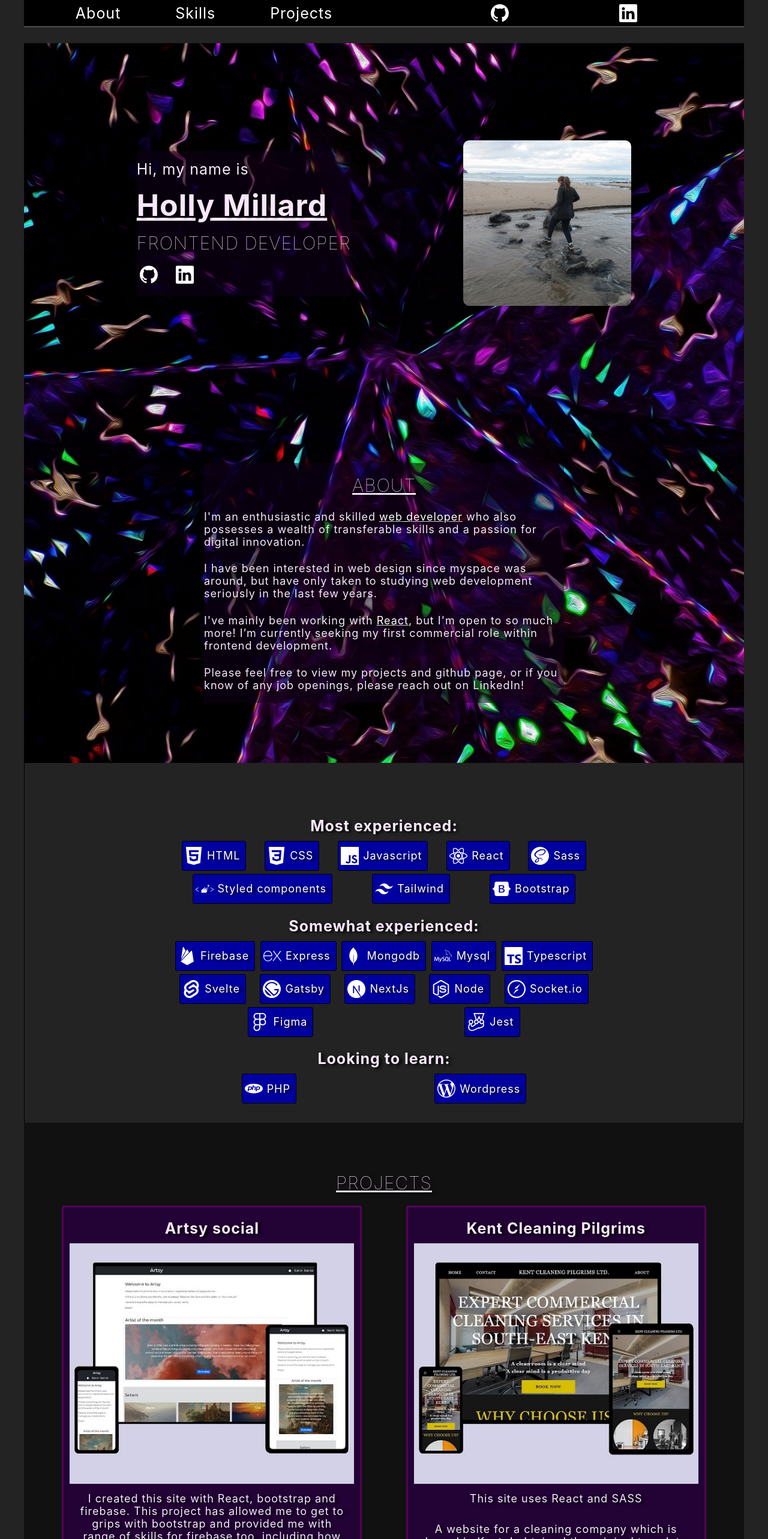
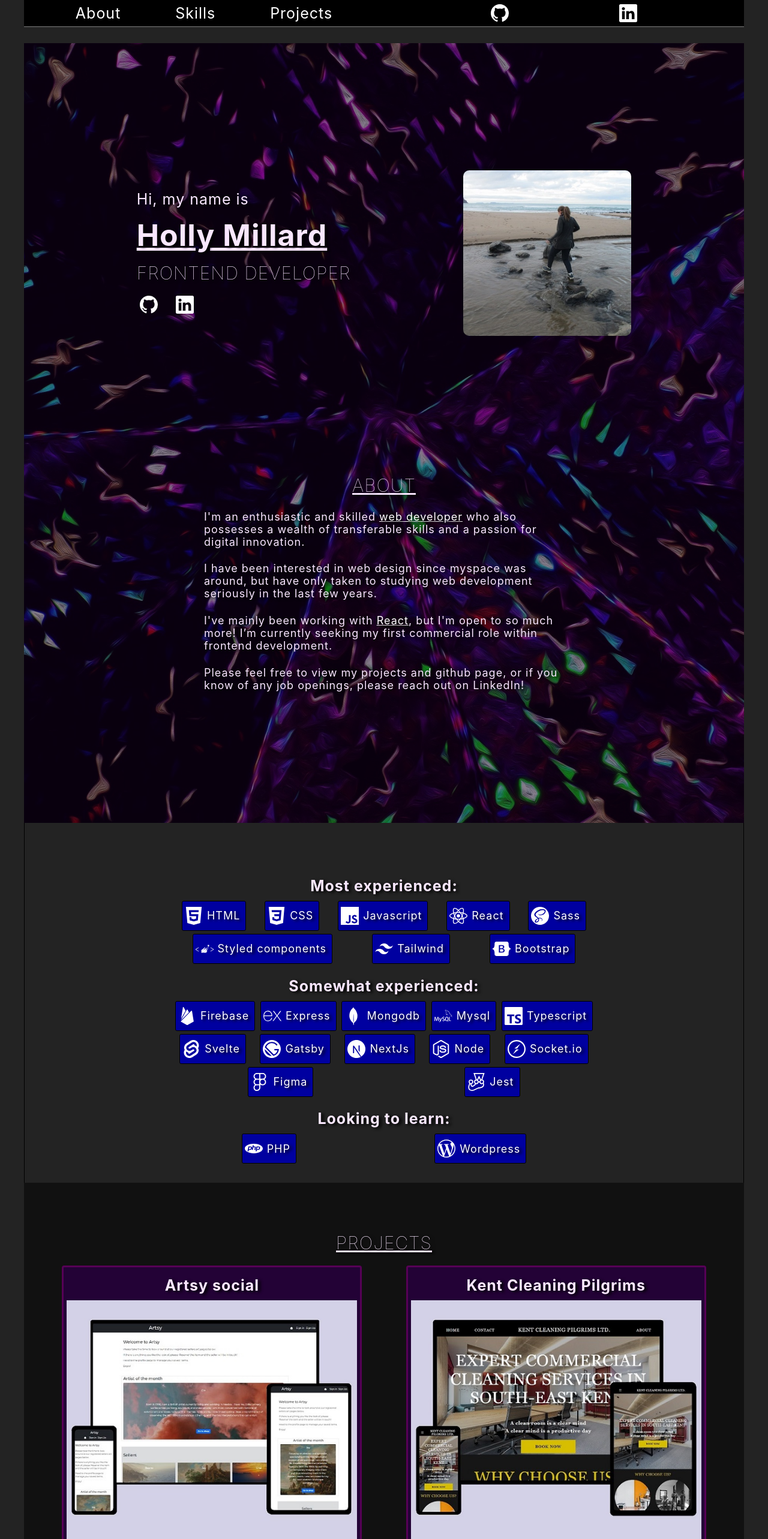
Before and after one commit to hmilly/hm, a React (Create React App) app: page / in a window 1280 px wide. Shown: the top 2566 px of the page at 60% size. Built offline with nearby package versions, Linux system fonts and the light colour scheme.

Commit message:
fixed padding and bg issues

```diff
--- a/src/components/About.jsx
+++ b/src/components/About.jsx
@@ -3,6 +3,7 @@
 const About = () => {
   return (
     <section id="about-container">
+      <div className="about-wrapper">
         <div>
           <h2>About</h2>
           <p>
@@ -12,8 +13,8 @@
           </p>
           <p>
             I have been interested in web design since myspace was around, but
-          have only taken to studying web development seriously in the last few
-          years.
+            have only taken to studying web development seriously in the last
+            few years.
           </p>
           <p>
             I've mainly been working with <span>React</span>, but I'm open to so
@@ -25,6 +26,7 @@
             of any job openings, please reach out on LinkedIn!
           </p>
         </div>
+      </div>
     </section>
   );
 };
--- a/src/components/Profile.jsx
+++ b/src/components/Profile.jsx
@@ -5,6 +5,7 @@
 const Profile = () => {
   return (
     <section id="profile-container">
+      <div>
         <aside>
           <p className="lg-txt">Hi, my name is</p>
           <h1>Holly Millard</h1>
@@ -12,6 +13,7 @@
           <Contact />
         </aside>
         <img src={profile} alt="page owner pic" />
+      </div>
     </section>
   );
 };
--- a/src/styles/about.scss
+++ b/src/styles/about.scss
@@ -6,11 +6,15 @@
   flex-direction: column;
   align-items: center;
   justify-content: center;
+  div.about-wrapper {
+    background-color: rgba(18, 0, 28, 0.5);
+    width: 100%;
+    min-height: 600px;
     div {
-    background-color: rgba(18, 0, 28, 0.5);
       display: flex;
       flex-direction: column;
       justify-content: space-around;
+      margin: 0 auto;
       width: 80%;
       max-width: 600px;
       min-height: 400px;
@@ -24,3 +28,4 @@
       }
     }
   }
+}
--- a/src/styles/profile.scss
+++ b/src/styles/profile.scss
@@ -2,11 +2,15 @@
   background-image: url("../images/profile-bg.jpg");
   background-size: cover;
   background-position: bottom;
+  min-height: 700px;
+  div {
     display: flex;
     align-items: center;
     justify-content: space-evenly;
+    background-color: rgba(18, 0, 28, 0.5);
+    min-height: 700px;
+    width: 100%;
     aside {
-    background-color: rgba(18, 0, 28, 0.5);
       display: flex;
       flex-direction: column;
       gap: 15px;
@@ -29,9 +33,10 @@
       border-radius: 10px;
     }
   }
+}
 
 @media only screen and (max-width: 768px) {
-  #profile-container > img {
+  #profile-container > div > img {
     display: none;
   }
 }
--- a/src/styles/projects.scss
+++ b/src/styles/projects.scss
@@ -20,7 +20,7 @@
       border: solid 3px rgb(86, 1, 86);
       background-color: #26003be2;
       border-radius: 4px;
-      padding: 10px;
+      padding: 5px;
       text-align: center;
       h3 {
         padding: 10px 0;
@@ -35,10 +35,10 @@
         display: grid;
         grid-template-columns: 1fr 1fr;
         grid-template-rows: 1fr auto;
-        padding: 0 5px;
+
         gap: 10px;
         p {
-          padding: 10px;
+          padding: 10px 0;
           grid-column-start: 1;
           grid-column-end: 3;
         }
```
Lines whose indentation alone changed are shown as unchanged.
